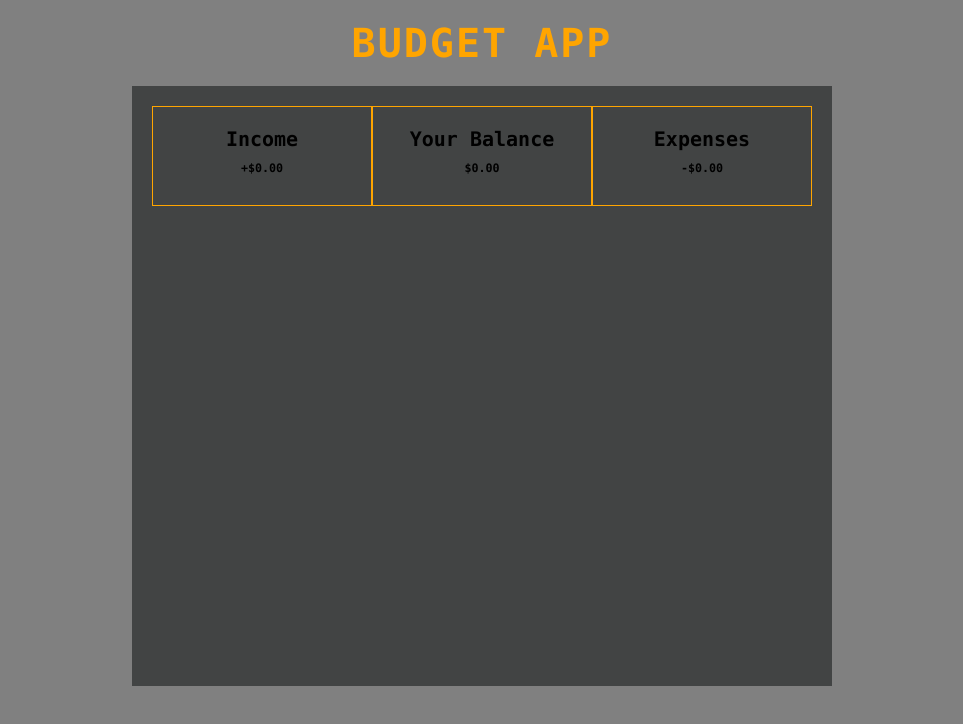
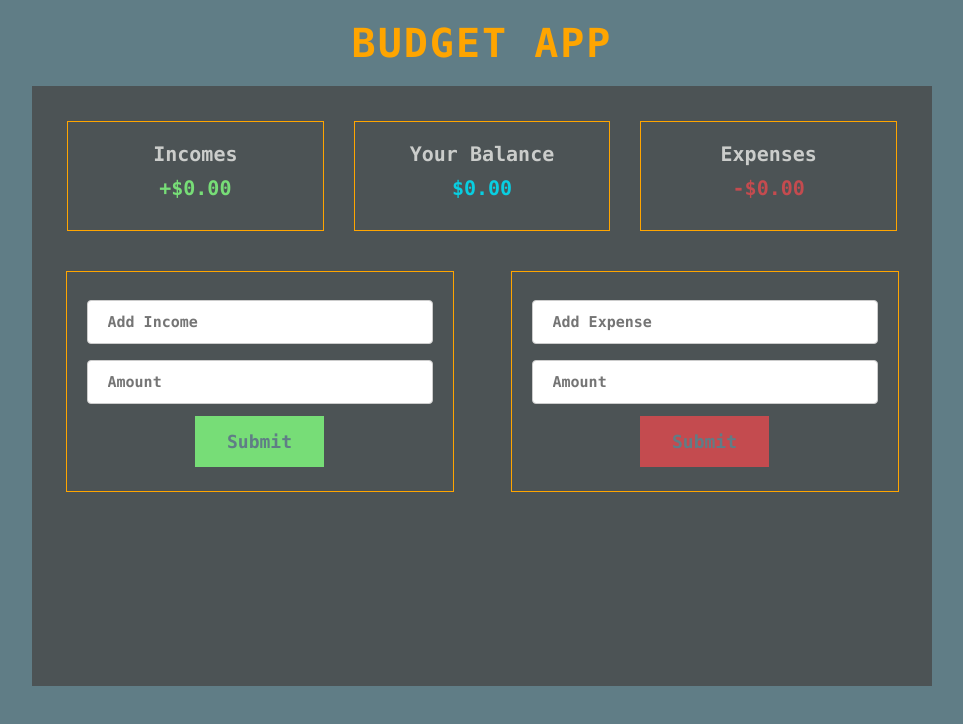
Before and after one commit to himmet-kecici/budget-app, a React (Create React App) app: page / in a window 1280 px wide. Shown: the top 724 px of the page, without its empty margins (158-1121 px from the left). Built offline with nearby package versions, Linux system fonts and the light colour scheme.

Commit message:
added addProcessing component

```diff
--- a/src/App.js
+++ b/src/App.js
@@ -1,6 +1,6 @@
 import React from 'react'
-
 import './App.scss'
+import AddProcessing from './components/addProcessing/addProcessing'
 import Balance from './components/balance/balance'
 import Header from './components/header/header'
 
@@ -10,6 +10,7 @@ const App = () => {
             <Header />
             <div className='app-wrapper'>
                 <Balance />
+                <AddProcessing />
             </div>
         </div>
     )
--- a/src/App.scss
+++ b/src/App.scss
@@ -12,14 +12,14 @@ html {
 .container {
   width: 100%;
   height: 100vh;
-  background-color: gray;
+  background-color: #607d86;
   display: flex;
   align-items: center;
   flex-direction: column;
 
   .app-wrapper {
-    background-color: rgb(66, 68, 68);
-    width: 700px;
+    background-color: #4c5355;
+    width: 900px;
     height: 600px;
   }
 }
--- /dev/null
+++ b/src/components/addProcessing/addProcessing-styles.scss
@@ -0,0 +1,50 @@
+.form-wrapper {
+  width: 100%;
+  display: flex;
+  flex-direction: row;
+  justify-content: space-around;
+  padding: 5px;
+
+  .input-group {
+    width: 388px;
+    flex: 1;
+    padding: 20px;
+    border: 1px solid orange;
+    justify-content: center;
+    align-items: center;
+    display: flex;
+    flex-direction: column;
+
+    input[type="text"],
+    [type="number"] {
+      font-family: "Lucida Console", "Courier New", monospace;
+      font-weight: bold;
+      font-size: 15px;
+      width: 100%;
+      padding: 12px 20px;
+      margin: 8px 0;
+      display: inline-block;
+      border: 1px solid #ccc;
+      border-radius: 4px;
+      box-sizing: border-box;
+      outline: none;
+    }
+    input[type="submit"] {
+      font-family: "Lucida Console", "Courier New", monospace;
+      background-color: #4caf50;
+      font-weight: bold;
+      border: none;
+      color: #607d86;
+      padding: 15px 32px;
+      text-align: center;
+      text-decoration: none;
+      font-size: 18px;
+      margin: 4px 2px;
+      cursor: pointer;
+
+      &:hover {
+        color: orange;
+      }
+    }
+  }
+}
--- /dev/null
+++ b/src/components/addProcessing/addProcessing.jsx
@@ -0,0 +1,24 @@
+import React from 'react'
+import './addProcessing-styles.scss'
+const AddProcessing = () => {
+    return (
+        <div className='form-wrapper'>
+            <form>
+                <div className='input-group income'>
+                    <input type='text' placeholder='Add Income' autoComplete='off' />
+                    <input type='number' placeholder='Amount' autoComplete='off' />
+                    <input type='submit' value='Submit' style={{ backgroundColor: '#77dd77' }} />
+                </div>
+            </form>
+            <form>
+                <div className='input-group expense'>
+                    <input type='text' placeholder='Add Expense' autoComplete='off' />
+                    <input type='number' placeholder='Amount' autoComplete='off' />
+                    <input type='submit' value='Submit' style={{ backgroundColor: '#C44B4F' }} />
+                </div>
+            </form>
+        </div>
+    )
+}
+
+export default AddProcessing
--- a/src/components/balance/balance-styles.scss
+++ b/src/components/balance/balance-styles.scss
@@ -13,12 +13,15 @@
     align-items: center;
     display: flex;
     flex-direction: column;
+    margin: 15px;
 
     h2 {
       font-size: 20px;
+      color: #cbcdcb;
     }
     h3 {
       padding: 10px;
+      font-size: 20px;
     }
   }
 }
--- a/src/components/balance/balance.jsx
+++ b/src/components/balance/balance.jsx
@@ -6,16 +6,16 @@ const Balance = () => {
         <div className='containerBalance'>
 
             <div className='plus box'>
-                <h2>Income</h2>
-                <h3>+$0.00</h3>
+                <h2>Incomes</h2>
+                <h3 style={{ color: '#77dd77' }}>+$0.00</h3>
             </div>
             <div className='balance box'>
                 <h2>Your Balance</h2>
-                <h3>$0.00</h3>
+                <h3 style={{ color: '#08cee1' }}>$0.00</h3>
             </div>
             <div className='minus box'>
                 <h2>Expenses</h2>
-                <h3>-$0.00</h3>
+                <h3 style={{ color: '#C44B4F' }}>-$0.00</h3>
             </div>
         </div>
     )
```
